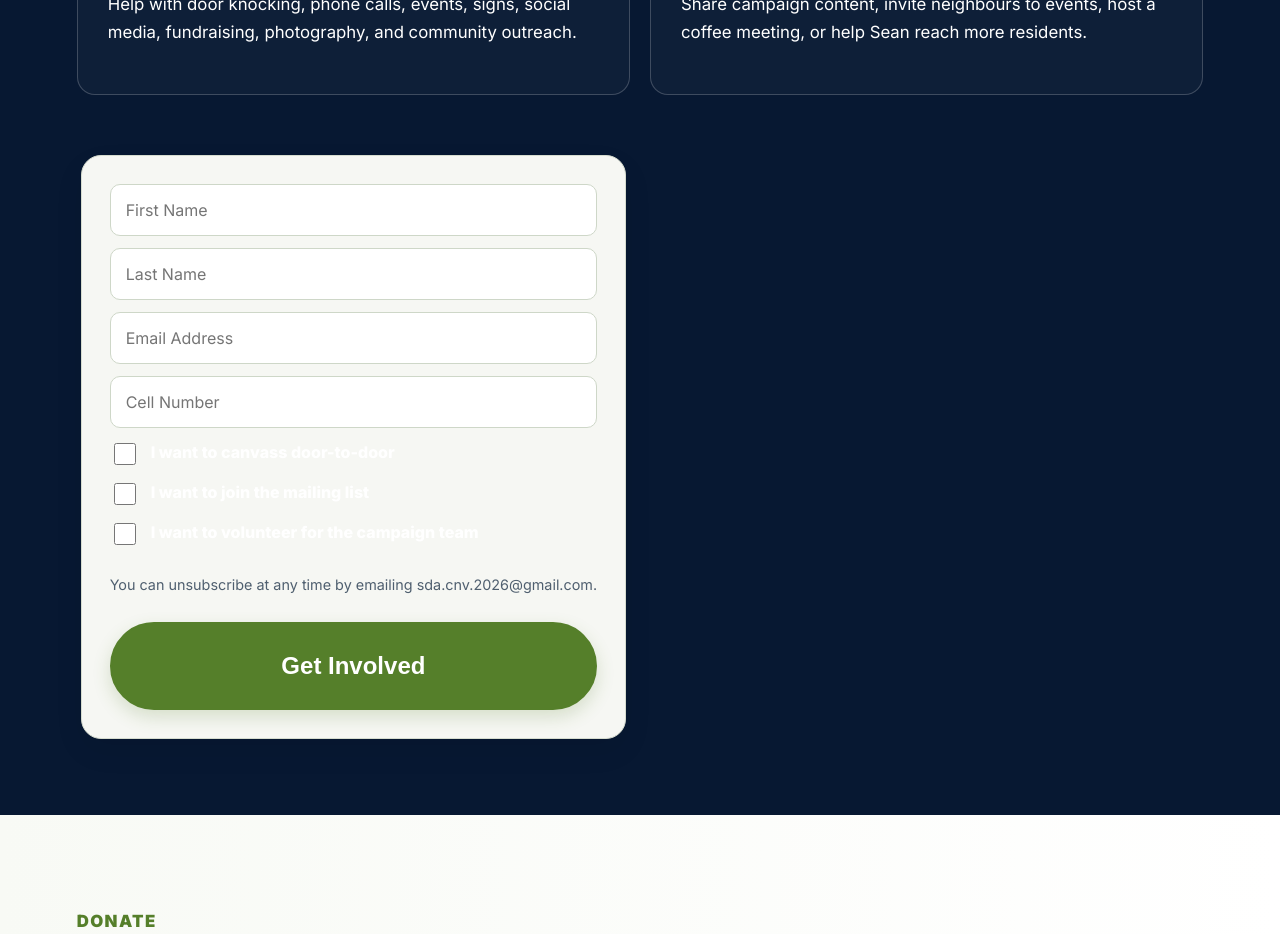
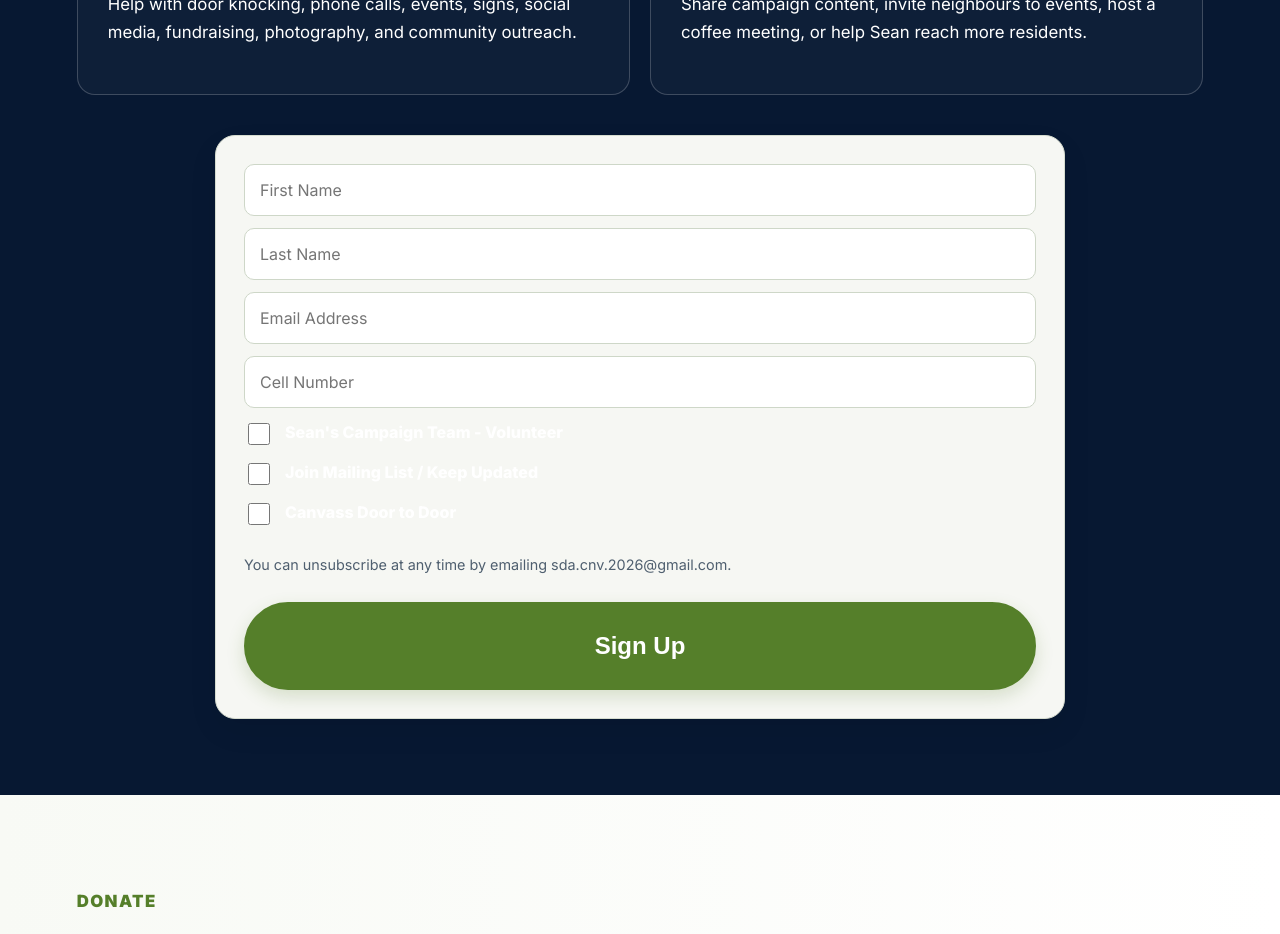
Before and after one commit to irnewlands/seanfornorthvan-site, a React (Vite) app: page / in a window 1280 px wide. Shown: the part 5720-6654 px from the top of the page. Built offline with nearby package versions, Linux system fonts and the light colour scheme.

Commit message:
Update main.jsx

```diff
--- a/src/main.jsx
+++ b/src/main.jsx
@@ -310,39 +310,52 @@ function Volunteer() {
             Share campaign content, invite neighbours to events, host a coffee meeting, or help Sean reach more residents.
           </p>
         </div>
+      </div>
+
       <form
         className="form volunteerForm"
-  action="http://eepurl.com/gtYHSnvG-1"
+        action="https://seanfornorthvan.us8.list-manage.com/subscribe/post?u=587e49d15286ad474e259a7f5&id=bda6bce462&f_id=008669e1f0"
         method="post"
         target="_blank"
       >
-  <input name="FNAME" placeholder="First Name" required />
-  <input name="LNAME" placeholder="Last Name" required />
-  <input name="EMAIL" type="email" placeholder="Email Address" required />
-  <input name="PHONE" type="tel" placeholder="Cell Number" />
+        <input type="text" name="FNAME" placeholder="First Name" required />
+        <input type="text" name="LNAME" placeholder="Last Name" required />
+        <input type="email" name="EMAIL" placeholder="Email Address" required />
+        <input type="tel" name="PHONE" placeholder="Cell Number" />
 
         <label className="checkOption">
-    <input type="checkbox" name="CANVASS" value="Yes" />
-    I want to canvass door-to-door
+          <input type="checkbox" name="group[302520][4]" value="1" />
+          Sean's Campaign Team - Volunteer
         </label>
 
         <label className="checkOption">
-    <input type="checkbox" name="MAILINGLIST" value="Yes" />
-    I want to join the mailing list
+          <input type="checkbox" name="group[302520][2]" value="1" />
+          Join Mailing List / Keep Updated
         </label>
 
         <label className="checkOption">
-    <input type="checkbox" name="VOLUNTEER" value="Yes" />
-    I want to volunteer for the campaign team
+          <input type="checkbox" name="group[302520][1]" value="1" />
+          Canvass Door to Door
         </label>
+
+        <input
+          type="text"
+          name="b_587e49d15286ad474e259a7f5_bda6bce462"
+          tabIndex="-1"
+          value=""
+          readOnly
+          style={{ position: 'absolute', left: '-5000px' }}
+          aria-hidden="true"
+        />
 
         <p className="formDisclaimer">
           You can unsubscribe at any time by emailing sda.cnv.2026@gmail.com.
         </p>
 
-  <button className="btn primary" type="submit">Get Involved</button>
+        <button className="btn primary" type="submit">
+          Sign Up
+        </button>
       </form>
-      </div>
     </section>
   );
 }
```
Lines whose indentation alone changed are shown as unchanged.
